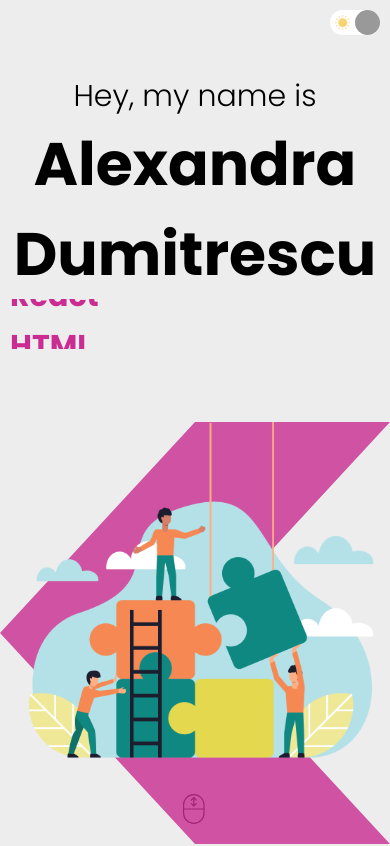
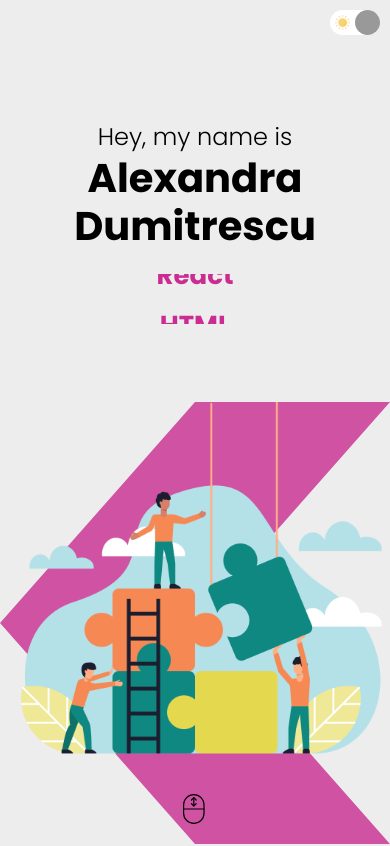
Before and after one commit to DumitrescuAlexandra/portfolio, a React (Create React App) app: page / in a window 390 px wide. Shown: the top 846 px of the page. Built offline with nearby package versions, Linux system fonts and the light colour scheme.

Commit message:
with working links in projects

```diff
--- a/src/components/contact/Contact.jsx
+++ b/src/components/contact/Contact.jsx
@@ -28,6 +28,7 @@ function Contact() {
           console.log(error.text);
         }
       );
+    e.target.reset();
   };
   return (
     <div className={classes.contactPage}>
--- a/src/components/contact/Contact.module.css
+++ b/src/components/contact/Contact.module.css
@@ -80,12 +80,15 @@ button {
 }
 
 @media screen and (max-width: 480px) {
+  .contactPage {
+    margin-top: 50px;
+  }
   .wrapper {
     flex-direction: column;
     padding: 0px 50px;
   }
   .contactTitle {
-    font-size: 30px;
+    font-size: 24px;
   }
   .contactItem {
     margin: 20px 0px;
@@ -102,7 +105,7 @@ button {
   }
 
   input {
-    width: 80%;
+    width: 100%;
     height: 40px;
     margin: 10px;
     margin-left: 0;
--- a/src/components/intro/Intro.module.css
+++ b/src/components/intro/Intro.module.css
@@ -19,13 +19,11 @@
 }
 .titleIntro {
   font-size: 30px;
-  /* line-height: 36px; */
   font-weight: 300;
 }
 
 .titleName {
   font-size: 60px;
-  /* line-height: 72px; */
 }
 
 .skillTitle {
@@ -60,12 +58,6 @@
   display: flex;
   align-items: center;
 }
-/*
-.introDescription {
-  font-weight: 300;
-  font-size: 24px;
-  line-height: 32px;
-} */
 
 .introScroll {
   width: 30px;
@@ -100,6 +92,17 @@
   .introPage {
     flex-direction: column;
   }
+  .titleIntro {
+    font-size: 24px;
+    font-weight: 300;
+  }
+
+  .titleName {
+    font-size: 40px;
+    line-height: 48px;
+    margin-bottom: 24px;
+  }
+
   .introLeftWrapper {
     padding: 10px;
     height: 100%;
@@ -110,7 +113,15 @@
   .introDescription {
     display: none;
   }
+
   .skillTitleItem {
-    text-align: center;
+    font-size: 26px;
+    justify-content: space-around;
+  }
+  .introRight {
+    margin-top: -40px;
+  }
+  .introScroll {
+    z-index: 3;
   }
 }
--- a/src/components/projects/Projects.module.css
+++ b/src/components/projects/Projects.module.css
@@ -30,14 +30,17 @@
 }
 
 @media screen and (max-width: 480px) {
-  .projects {
+  .projectsPage {
+    margin-top: 200px;
     padding: 10px;
   }
 
   .projectsTexts {
     width: 100%;
   }
-
+  .projectsTitle {
+    font-size: 30px;
+  }
   .projectsDescription {
     display: none;
   }
--- a/src/components/projects/project/Project.module.css
+++ b/src/components/projects/project/Project.module.css
@@ -50,7 +50,7 @@
 }
 
 @media screen and (max-width: 480px) {
-  .project {
+  .projectPage {
     width: 40%;
     height: 20vh;
   }
--- a/src/data.js
+++ b/src/data.js
@@ -2,32 +2,32 @@ export const projects = [
   {
     id: 1,
     img: "https://user-images.githubusercontent.com/89261015/155715049-8bd16771-e568-4d38-bc7e-ebd9681bf11f.png",
-    link: "placeholer",
+    link: "https://dumitrescualexandra.github.io/Psychademy/#/welcome",
     description:
       "ReactJS  /  Conetxt API  / Modular CSS /  Firebase/Firestore  / Flexbox  / Framer Motion",
   },
   {
     id: 2,
     img: "https://user-images.githubusercontent.com/89261015/155707448-bca88e78-6582-4ab1-96bd-c0291ca1caf6.png",
-    link: "placeholer",
+    link: "https://alexandra-omnifood.netlify.app",
     description: "HTML / CSS",
   },
   {
     id: 3,
     img: "https://user-images.githubusercontent.com/89261015/155708993-684541fc-493f-418a-93fe-7a2a7c6fba55.png",
-    link: "placeholer",
+    link: "https://the-crib.netlify.app",
     description: "HTML / CSS / SCSS",
   },
   {
     id: 4,
     img: "https://user-images.githubusercontent.com/89261015/155716117-8692bb76-d2cf-4658-b689-62c84e08a7f0.png",
-    link: "placeholer",
+    link: "https://add-to-chart-app.netlify.app",
     description: "ReactJS / context API / Javascript",
   },
   {
     id: 5,
     img: "https://user-images.githubusercontent.com/89261015/155716966-a80fe64d-4d7a-4275-af4e-2b9d7514c57d.png",
-    link: "placeholer",
+    link: "https://bankist-vanilla-javascript.netlify.app/",
     description:
       "Vanilla Javascript / HTML / CSS  *****  JS (user) & 1111 (PIN)",
   },
```
